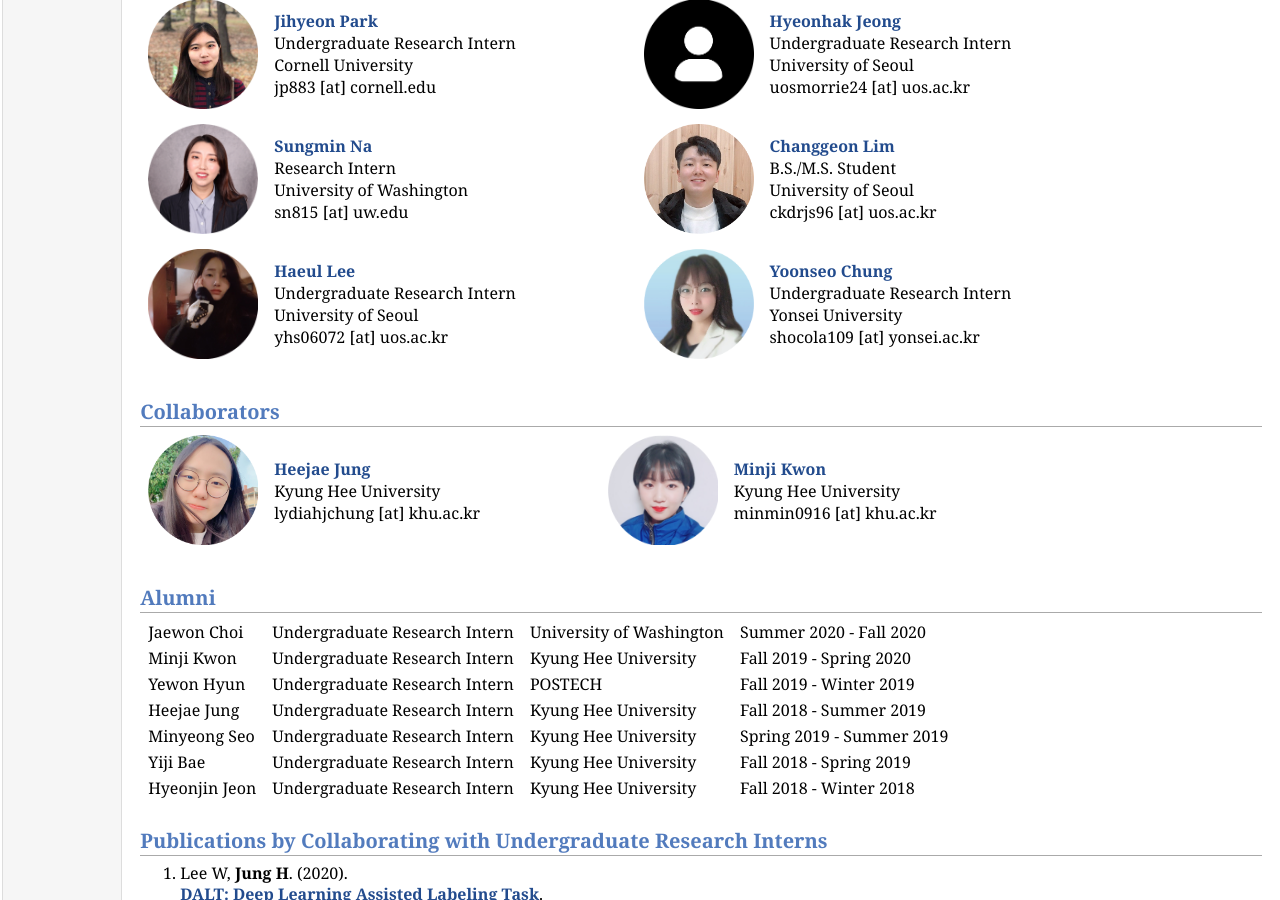
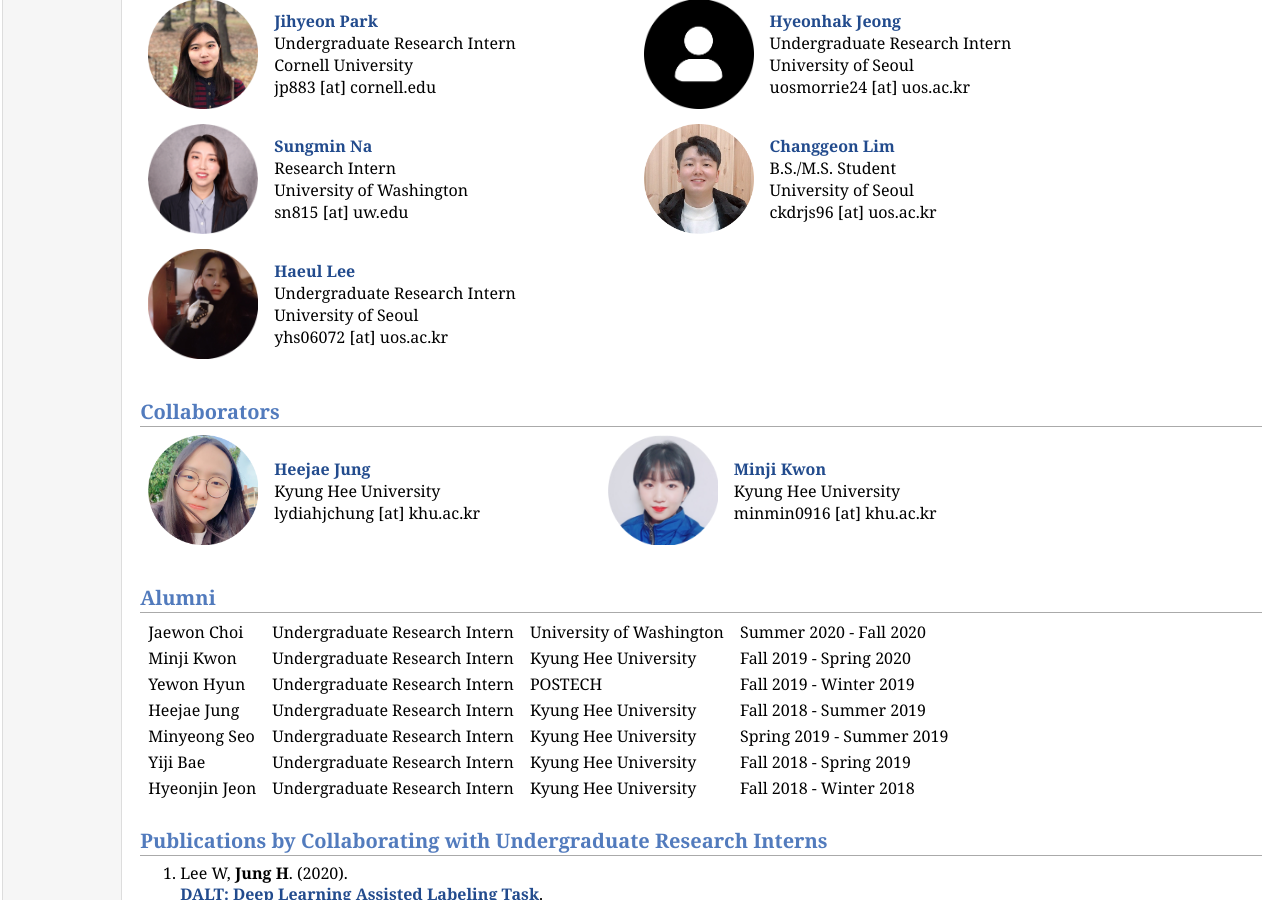
Before and after one commit to hcail/hcail-backup.github.io, a Jekyll site: the page people/people.html, which Jekyll copies as it is, in a window 1280 px wide and 900 px high, scrolled down 1076 px. Built offline with Jekyll 4.4.1, drawn with Linux system fonts in a browser that asks for light colours.

Commit message:
ychung removed

```diff
--- a/people/people.html
+++ b/people/people.html
@@ -102,11 +102,6 @@ HCI Korea 2019, Jeju, Korea.
     <td class="c2"> <a href="http://todaywithhaeul.dothome.co.kr/index.html">
                     <b>Haeul Lee</b></a><br>Undergraduate Research Intern
                     <br>University of Seoul<br>yhs06072 [at] uos.ac.kr</td>
-    <td class="c2"> &nbsp;&nbsp;&nbsp;&nbsp;&nbsp;&nbsp;&nbsp;&nbsp;&nbsp;&nbsp;&nbsp;&nbsp;&nbsp;&nbsp;&nbsp;&nbsp;&nbsp;&nbsp;&nbsp;&nbsp;&nbsp;&nbsp;&nbsp;</td>
-    <td class="c2"> <img src="img/ychung.png" width="110" style="vertical-align: -4px"></td>
-    <td class="c2"> <a href="https://shocola1099ec8.myportfolio.com/">
-                    <b>Yoonseo Chung</b></a><br>Undergraduate Research Intern
-                    <br>Yonsei University<br> shocola109 [at] yonsei.ac.kr</td>
 
   </tr>
 </table>
```
Also changed, not shown: people/img/ychung.png (deleted), 2 other files.
